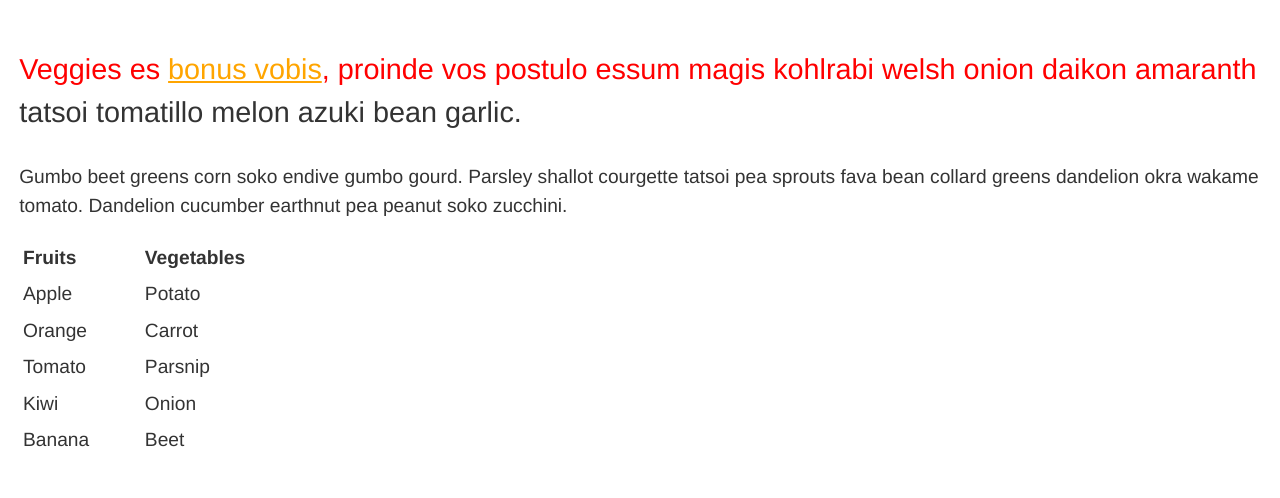
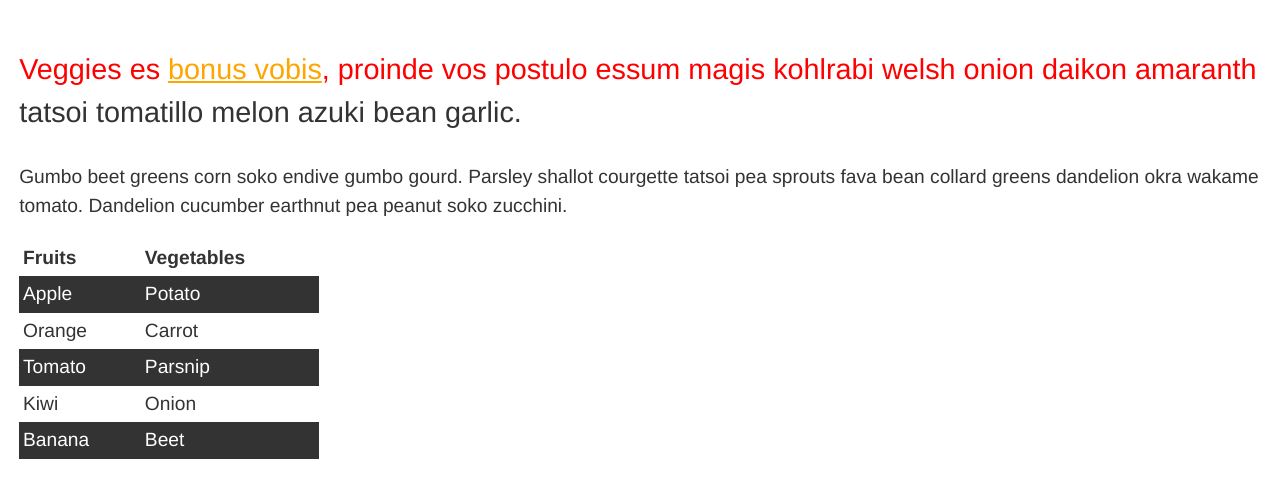
Before and after one commit to Nikolaev22/training, a plain HTML site: page Селекторы-проверочная/index.html in a window 1280 px wide. Drawn offline with Linux system fonts and the light colour scheme.

Commit message:
Update style.css

```diff
--- a/Селекторы-проверочная/style.css
+++ b/Селекторы-проверочная/style.css
@@ -15,7 +15,7 @@ p:first-child::first-line {
     color: red;
 }
 
-td:nth-of-type {
+tr:nth-child(even) {
     background-color: #333;
     color: white;
 }
```
